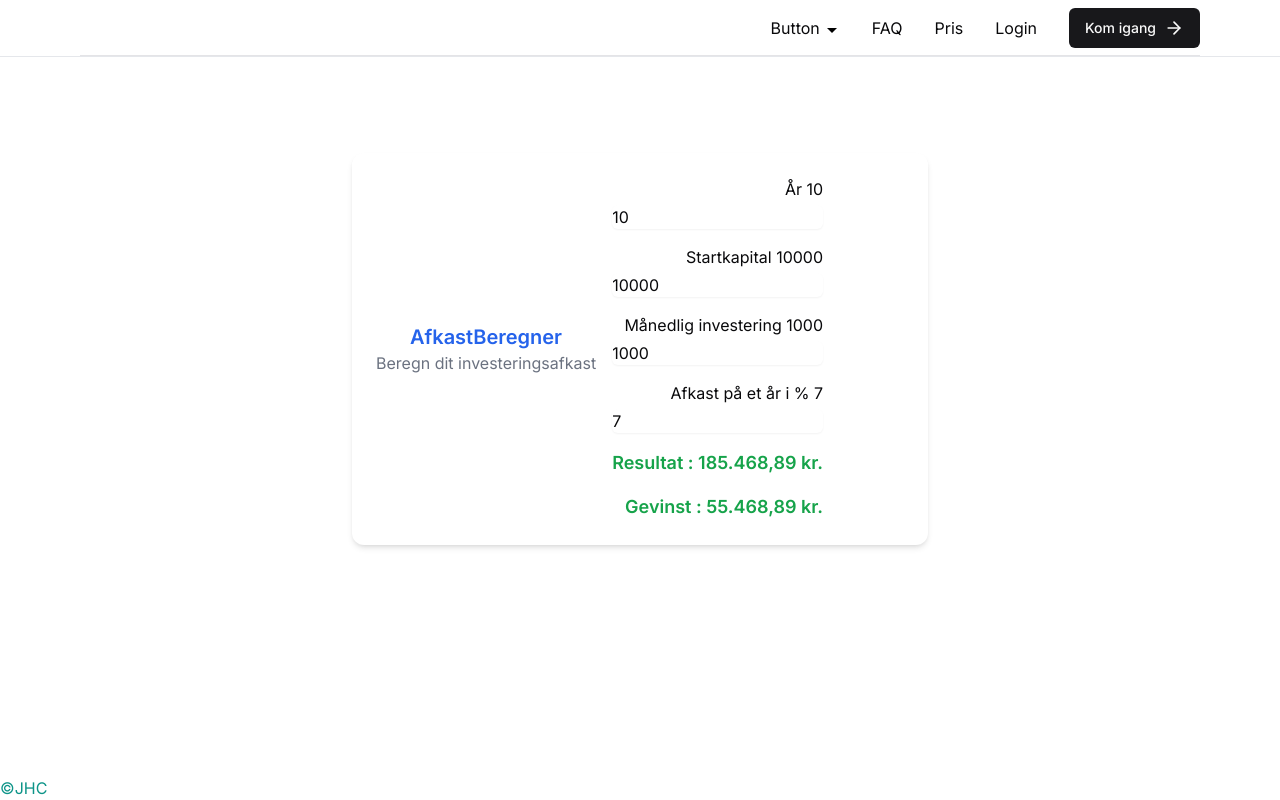
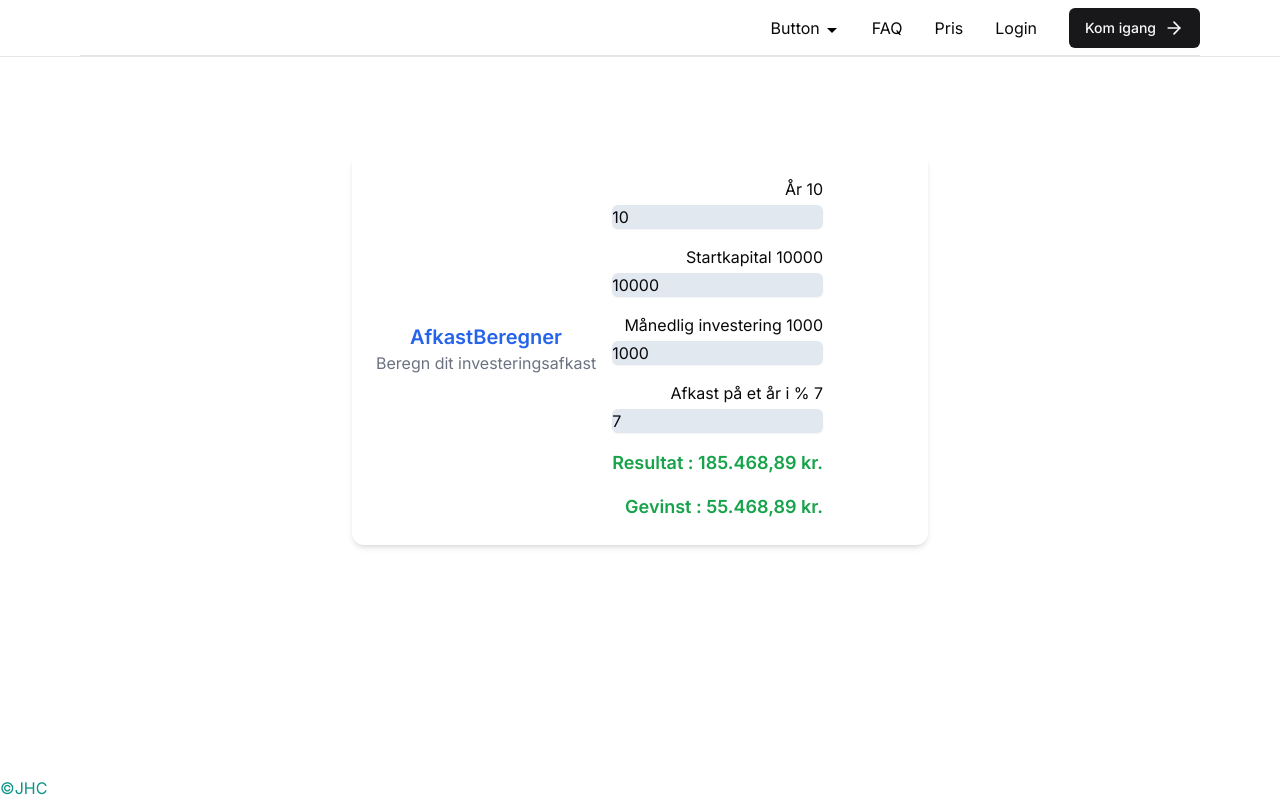
Before and after one commit to jonathan06112090/investify, a Next.js app: page /AfkastBeregner in a window 1280 px wide. Built offline with nearby package versions, Linux system fonts and the light colour scheme; no server answers.

Commit message:
Update page.tsx

```diff
--- a/src/app/AfkastBeregner/page.tsx
+++ b/src/app/AfkastBeregner/page.tsx
@@ -41,19 +41,19 @@ export default function ReturnCalculator() {
       <div className="text-right">
         <label className="block">
           År {year}
-          <input type="number" name="year" min="0" max="70" value={year} onChange={e => setYear(Number(e.target.value))}  className="mt-1 block w-full rounded-md border-gray-300 shadow-sm" />
+          <input type="number" name="year" min="0" max="70" value={year} onChange={e => setYear(Number(e.target.value))}  className="mt-1 block w-full rounded-md border-gray-300 shadow-sm bg-slate-200" />
         </label>
         <label className="block mt-4">
           Startkapital {startCapital}
-          <input type="number" name="startCapital" min="0" max="1000000" value={startCapital} onChange={e => setStartCapital(Number(e.target.value))} className="mt-1 block w-full rounded-md border-gray-300 shadow-sm" />
+          <input type="number" name="startCapital" min="0" max="1000000" value={startCapital} onChange={e => setStartCapital(Number(e.target.value))} className="mt-1 block w-full rounded-md border-gray-300 shadow-sm bg-slate-200" />
         </label>
         <label className="block mt-4">
           Månedlig investering {monthlyInvestment}
-          <input type="number" name="monthlyInvestment" min="0" max="50000" value={monthlyInvestment} onChange={e => setMonthlyInvestment(Number(e.target.value))} className="mt-1 block w-full rounded-md border-gray-300 shadow-sm" />
+          <input type="number" name="monthlyInvestment" min="0" max="50000" value={monthlyInvestment} onChange={e => setMonthlyInvestment(Number(e.target.value))} className="mt-1 block w-full rounded-md border-gray-300 shadow-sm bg-slate-200" />
         </label>
         <label className="block mt-4">
           Afkast på et år i % {returnRate}
-          <input type="number" name="returnRate" min="1" max="15" value={returnRate} onChange={e => setReturnRate(Number(e.target.value))} className="mt-1 block w-full rounded-md border-gray-300 shadow-sm" />
+          <input type="number" name="returnRate" min="1" max="15" value={returnRate} onChange={e => setReturnRate(Number(e.target.value))} className="mt-1 block w-full rounded-md border-gray-300 shadow-sm bg-slate-200" />
         </label>
 
         <div className="mt-4 text-lg font-semibold text-green-600">
```
